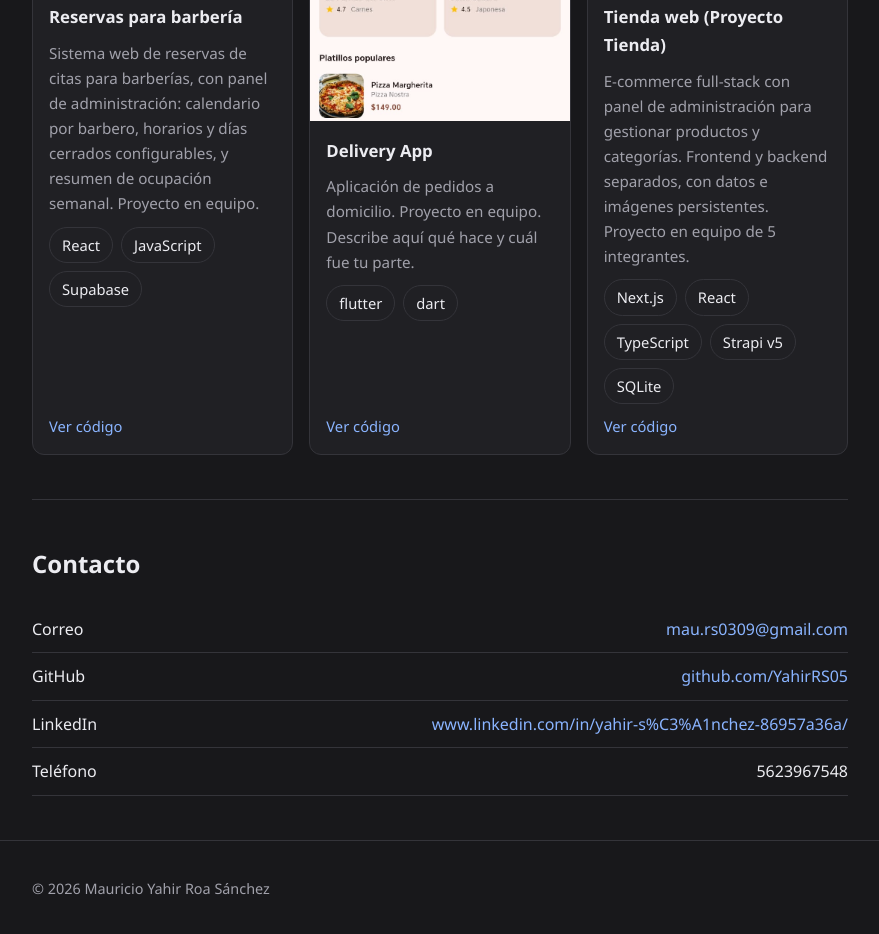
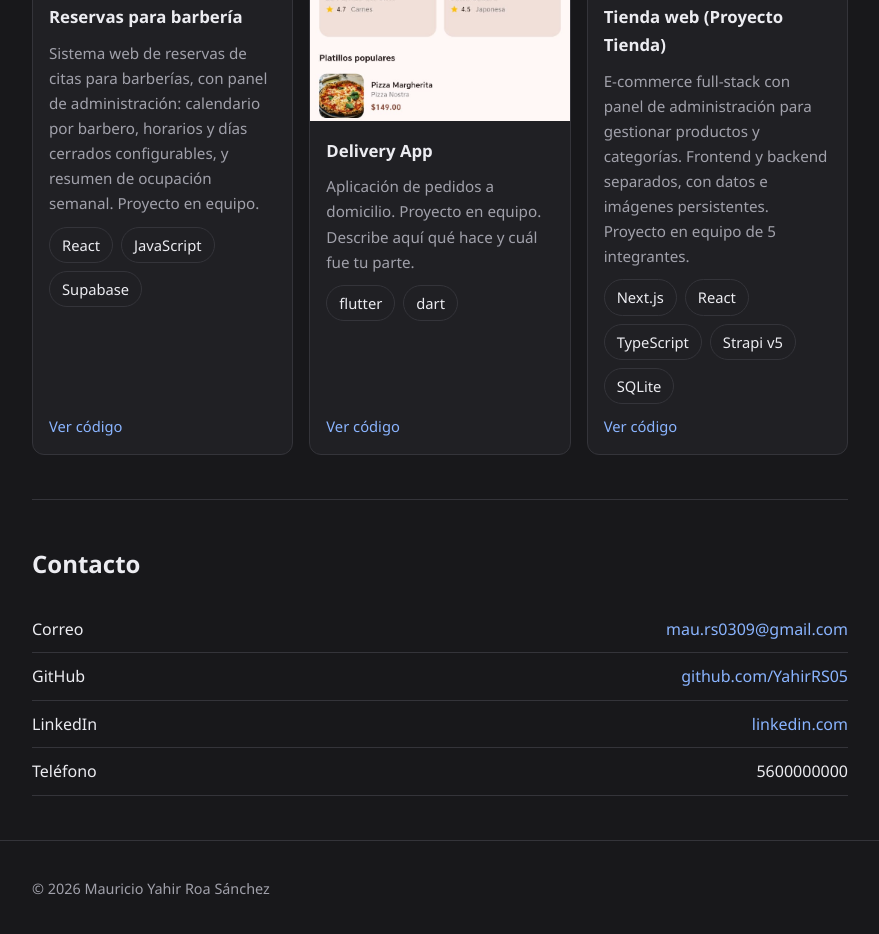
Before and after one commit to YahirRS05/portafolio-yahir, a plain HTML site: page index.html in a window 1280 px wide. Shown: the part 1839-2773 px from the top of the page, without its empty margins (200-1079 px from the left). Drawn offline with Linux system fonts and the light colour scheme.

Commit message:
Contacto

```diff
--- a/index.html
+++ b/index.html
@@ -89,8 +89,8 @@ const DATA = {
    contacto: {
     correo: "mau.rs0309@gmail.com",
     github: "https://github.com/YahirRS05",
-    linkedin: "https://www.linkedin.com/in/yahir-s%C3%A1nchez-86957a36a/",
-    telefono: "5623967548"
+    linkedin: "linkedin.com",
+    telefono: "5600000000"
   },
 
  estudios: [
```
